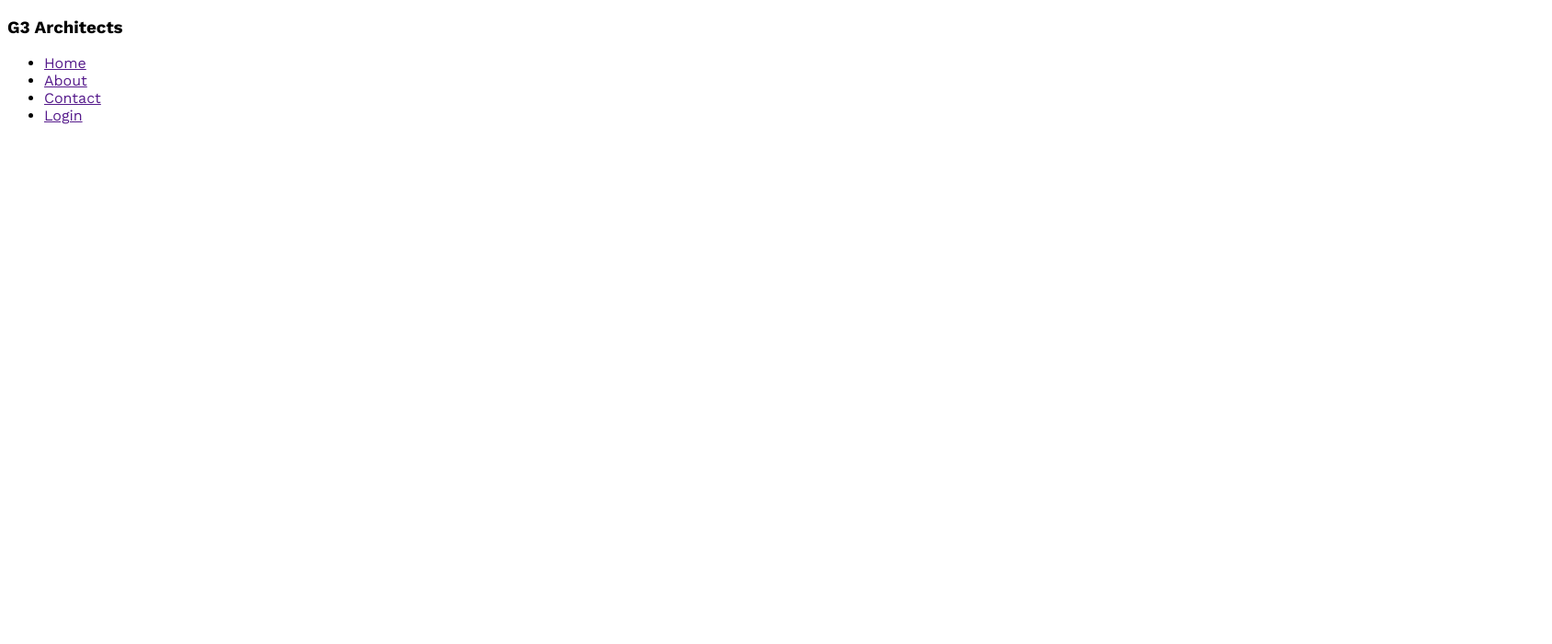
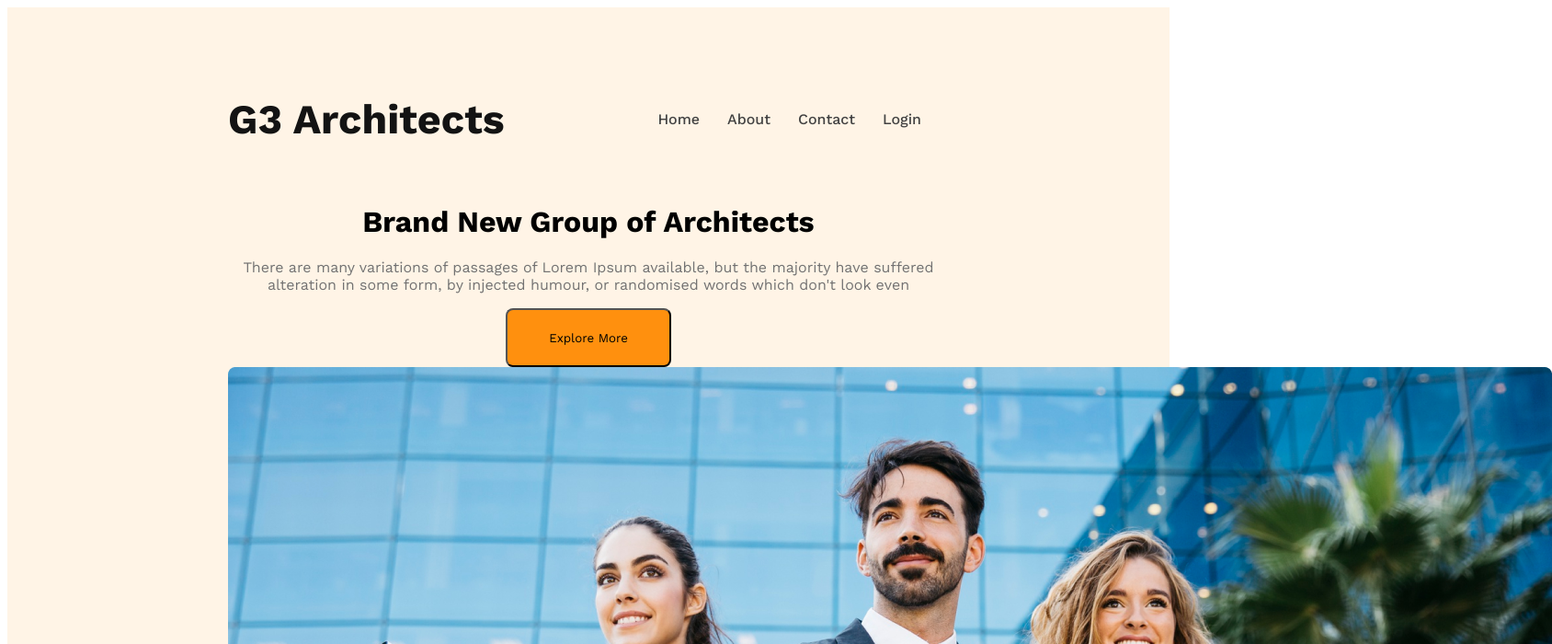
Before and after one commit to Emrandu1989/g3-architect-website, a plain HTML site: page index.html in a window 1280 px wide. Shown: the top 700 px of the page at 92% size, 1688 px wide, since content can reach past the window. Drawn offline with nearby package versions, Linux system fonts and the light colour scheme.

Commit message:
banner content added

```diff
--- a/index.html
+++ b/index.html
@@ -1,15 +1,15 @@
 <!DOCTYPE html>
 <html lang="en">
   <head>
-    <meta charset="UTF-8">
-    <meta name="viewport" content="width=device-width, initial-scale=1.0">
+    <meta charset="UTF-8" />
+    <meta name="viewport" content="width=device-width, initial-scale=1.0" />
     <title>G3 Architects</title>
-    <link rel="stylesheet" href="styles/index.css">
+    <link rel="stylesheet" href="styles/index.css" />
   </head>
   <body>
     <header>
       <nav>
-            <h3>G3 Architects</h3>
+        <h3 class="nav-title">G3 Architects</h3>
         <ul>
           <li><a href="">Home</a></li>
           <li><a href="">About</a></li>
@@ -17,12 +17,19 @@
           <li><a href="">Login</a></li>
         </ul>
       </nav>
+
+      <div class="banner">
+          <div class="banner-content">
+            <h1>Brand New Group of Architects</h1>
+            <p class="banner-description">
+              There are many variations of passages of Lorem Ipsum available, but the majority have suffered alteration in some form, by injected humour, or randomised words which don't look even
+            </p>
+            <button class="btn-primary">Explore More</button>
+          </div>
+          <img src="images/banner.png" alt="">
+      </div>
     </header>
-    <main>
-
-    </main>
-    <footer>
-
-    </footer>
+    <main></main>
+    <footer></footer>
   </body>
 </html>
--- a/styles/index.css
+++ b/styles/index.css
@@ -1,6 +1,63 @@
 /* work sans font from google font */
 @import url('https://fonts.googleapis.com/css2?family=Work+Sans:ital,wght@0,400;0,500;0,600;0,700;1,400;1,600;1,700&display=swap');
+
+/* shared styles */
 
 *{
     font-family: 'Work Sans', sans-serif;
 }
+.btn-primary{
+    width: 180px;
+    height: 64px;
+    border-radius: 8px;
+    background: #FF900E;
+    flex-shrink: 0;
+}
+
+/* header styles */
+
+header{
+    background: rgba(255, 144, 14, 0.10);
+    padding: 50px 240px;
+}
+nav{
+    display: flex;
+    justify-content: space-between;
+    align-items: center;
+}
+nav> ul{
+    display: flex;
+}
+nav li{
+    list-style: none;
+    margin-right:30px ;
+    font-weight: 500;
+    font-size: 1rem;
+}
+nav li a{
+    text-decoration: none;
+    color: #424242
+}
+.nav-title{
+    font-size: 2.8rem;
+    font-weight: 700;
+    color:#131313;
+}
+
+/* banner styles */
+.banner-content{
+    max-width: 800px;
+    text-align: center;
+    margin: auto;
+}
+.banner-title{
+color: #131313;
+font-size: 4rem;
+font-weight: 700;
+
+}
+.banner-description{
+    color:  #727272;
+    font-size: 1rem;
+    font-weight: 400;
+}
```
Lines whose indentation alone changed are shown as unchanged.
